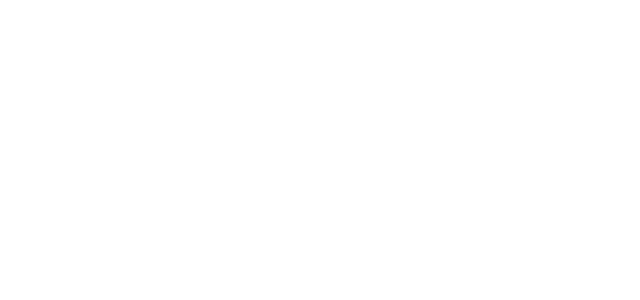
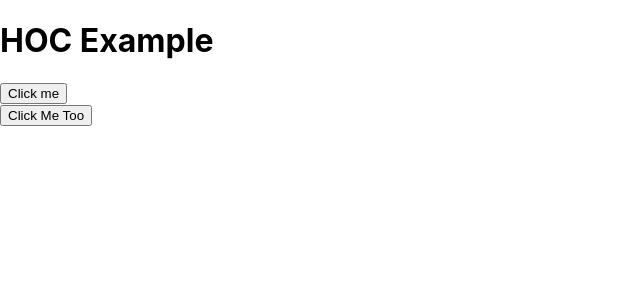
Before and after one commit to imran-mind/ReactJS-Tutorial, a React (Create React App) app: page / in a window 1280 px wide. Shown: the top 300 px of the page, without its empty margins (0-640 px from the left). Built offline with nearby package versions, Linux system fonts and the light colour scheme.

Commit message:
HOC Example

```diff
--- a/src/App.js
+++ b/src/App.js
@@ -1,11 +1,41 @@
-import './App.css';
+import React from 'react';
 
-function App() {
+
+// pass component as an argument
+// Render props
+
+//HOC function
+const withClickTracking = (WrappedComponent) => {
+
+  return (props) => {
+    const handleClick = () => {
+      console.log('Clicked Tracked :=> ', props.trackingInfo)
+    }
+    return (
+      <div onClick={handleClick}>
+        <WrappedComponent {...props} />
+      </div>
+    )
+  }
+}
+
+const Button = (props) => {
+  return <button>{props.label}</button>
+}
+
+const ButtonWithClickTracking = withClickTracking(Button);
+
+const App = () => {
+
+
+  //HOC
   return (
-    <div className="App">
-
+    <div className="">
+      <h1>HOC Example</h1>
+      <ButtonWithClickTracking label="Click me" trackingInfo="Button One" />
+      <ButtonWithClickTracking label="Click Me Too" trackingInfo="Button Two" />
     </div>
   );
-}
+};
 
 export default App;
```
Also changed, not shown: src/RenderProps.js (added, +35 -0 lines).
